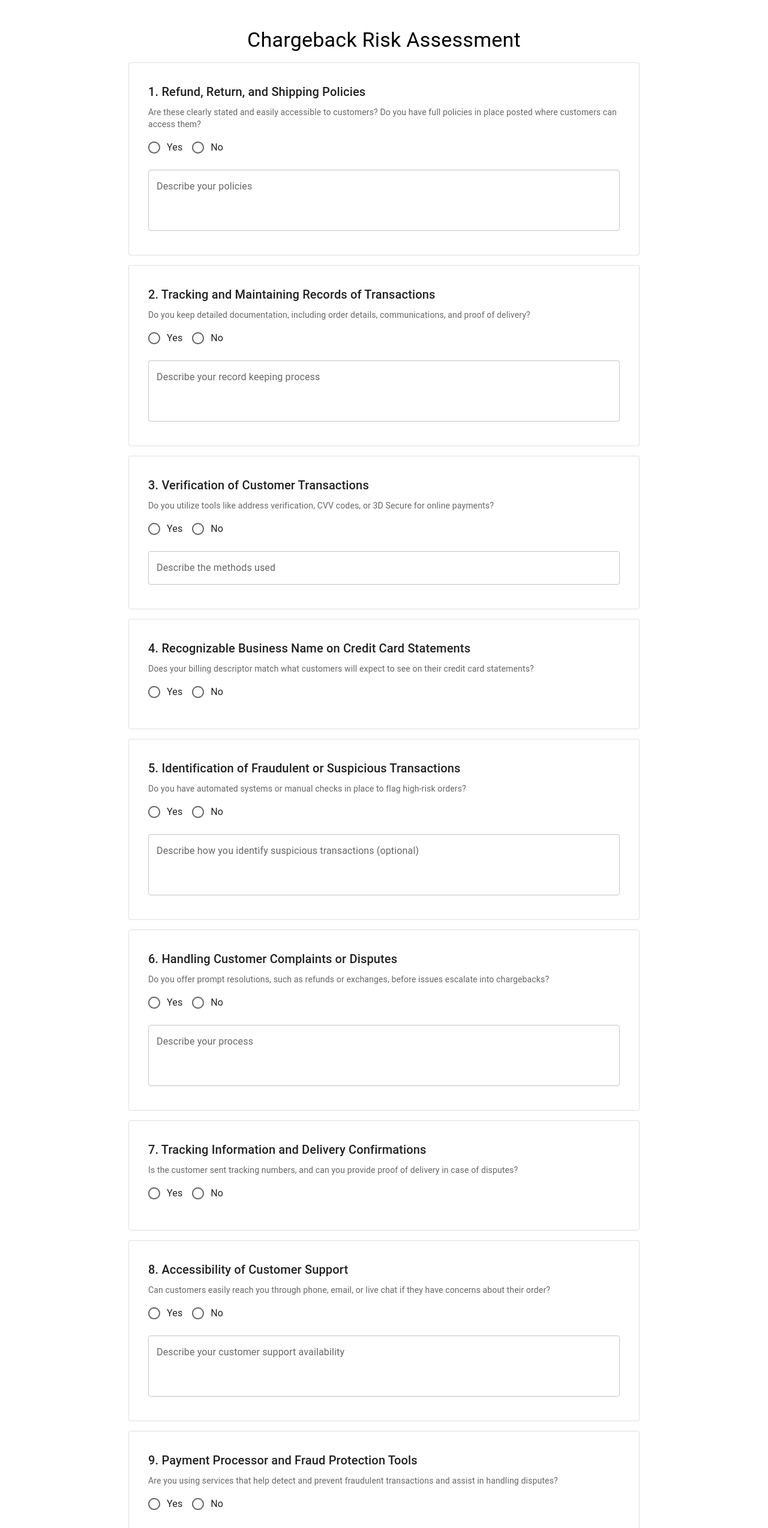
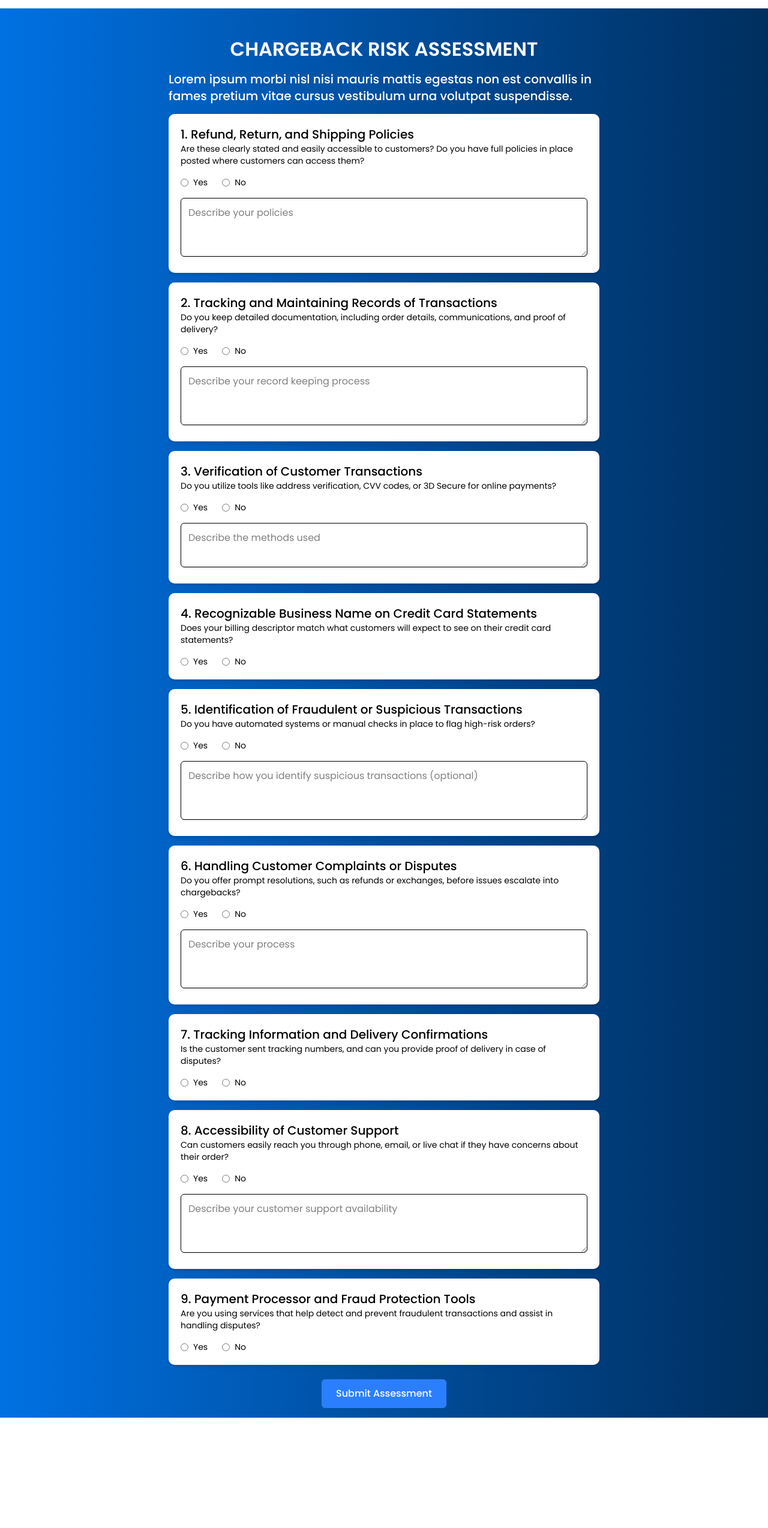
Before and after one commit to mubashirmi/getpietabsfrontend, a React (Vite) app: page /chargebackRiskAnalysis in a window 1280 px wide. Shown: the part 58-2606 px from the top of the page at 60% size. After the commit the page ends 2422 px from the top, so only its background shows below. Built offline with nearby package versions, Linux system fonts and the light colour scheme.

Commit message:
before meeting

```diff
--- a/src/pages/Tab4MainPage.jsx
+++ b/src/pages/Tab4MainPage.jsx
@@ -1,17 +1,4 @@
 import { useState } from 'react';
-import {
-  Container,
-  Typography,
-  Card,
-  CardContent,
-  TextField,
-  FormControl,
-  FormControlLabel,
-  RadioGroup,
-  Radio,
-  Button,
-  Box
-} from '@mui/material';
 import { useNavigate } from 'react-router-dom';
 
 const Tab4MainPage = () => {
@@ -48,7 +35,8 @@ const Tab4MainPage = () => {
 
   const handleSubmit = (e) => {
     e.preventDefault();
-    navigate('/general-info-form/1/chargebackRiskAssesment')
+    navigate('/general-info-form/1/chargebackRiskAssesment');
+
     // Count yes responses from all yes/no toggle fields
     const yesKeys = [
       'refundPolicyYes',
@@ -97,259 +85,215 @@ const Tab4MainPage = () => {
   };
 
   return (
-    <Container maxWidth="md" sx={{ my: 4 }}>
-      <Typography variant="h4" align="center" gutterBottom>
-        Chargeback Risk Assessment
-      </Typography>
+    <div className='w-full min-h-[calc(100vh-72px)] bg-gradient-to-r from-[#0071E3] to-[#002F5F]'>
+    <div className="max-w-[750px] w-[99.5%] mx-auto p-4">
+      <h1 className="text-[32px] text-white text-center font-bold mt-7 mb-3 uppercase">Chargeback Risk Assessment</h1>
+      <p className='text-white text-xl font-medium'>Lorem ipsum morbi nisl nisi mauris mattis egestas non est convallis in fames pretium vitae cursus vestibulum urna volutpat suspendisse.</p>
       <form onSubmit={handleSubmit}>
         {/* 1. Refund, Return, and Shipping Policies */}
-        <Card variant="outlined" sx={{ my: 2, p: 2 }}>
-          <CardContent>
-            <Typography variant="h6">
-              1. Refund, Return, and Shipping Policies
-            </Typography>
-            <Typography variant="body2" color="textSecondary" sx={{ mt: 1 }}>
-              Are these clearly stated and easily accessible to customers? Do you have full policies in place posted where customers can access them?
-            </Typography>
-            <FormControl component="fieldset" sx={{ mt: 1 }}>
-              <RadioGroup row name="refundPolicyYes" value={formData.refundPolicyYes} onChange={handleChange}>
-                <FormControlLabel value="yes" control={<Radio />} label="Yes" />
-                <FormControlLabel value="no" control={<Radio />} label="No" />
-              </RadioGroup>
-            </FormControl>
-            <TextField
+        <div className="bg-white p-5 rounded-[10px] shadow-md my-4">
+          <h2 className="text-xl font-medium">1. Refund, Return, and Shipping Policies</h2>
+          <p className="text-sm font-light">Are these clearly stated and easily accessible to customers? Do you have full policies in place posted where customers can access them?</p>
+          <div className="flex mt-4">
+            <label className="inline-flex items-center mr-6">
+              <input type="radio" name="refundPolicyYes" value="yes" className="form-radio" onChange={handleChange} />
+              <span className="ml-2 text-sm font-light">Yes</span>
+            </label>
+            <label className="inline-flex items-center">
+              <input type="radio" name="refundPolicyYes" value="no" className="form-radio" onChange={handleChange} />
+              <span className="ml-2 text-sm font-light">No</span>
+            </label>
+          </div>
+          <textarea
             name="refundPolicy"
-              label="Describe your policies"
-              variant="outlined"
-              fullWidth
-              multiline
-              rows={3}
+            placeholder="Describe your policies"
+            className="mt-4 w-full p-3 border rounded-md shadow-sm"
+            rows="3"
             value={formData.refundPolicy}
             onChange={handleChange}
-              sx={{ mt: 2 }}
           />
-          </CardContent>
-        </Card>
+        </div>
 
         {/* 2. Tracking and Maintaining Records of Transactions */}
-        <Card variant="outlined" sx={{ my: 2, p: 2 }}>
-          <CardContent>
-            <Typography variant="h6">
-              2. Tracking and Maintaining Records of Transactions
-            </Typography>
-            <Typography variant="body2" color="textSecondary" sx={{ mt: 1 }}>
-              Do you keep detailed documentation, including order details, communications, and proof of delivery?
-            </Typography>
-            <FormControl component="fieldset" sx={{ mt: 1 }}>
-              <RadioGroup row name="trackRecordsYes" value={formData.trackRecordsYes} onChange={handleChange}>
-                <FormControlLabel value="yes" control={<Radio />} label="Yes" />
-                <FormControlLabel value="no" control={<Radio />} label="No" />
-              </RadioGroup>
-            </FormControl>
-            <TextField
+        <div className="bg-white p-5 rounded-[10px] shadow-md my-4">
+          <h2 className="text-xl font-medium">2. Tracking and Maintaining Records of Transactions</h2>
+          <p className="text-sm font-light">Do you keep detailed documentation, including order details, communications, and proof of delivery?</p>
+          <div className="flex mt-4">
+            <label className="inline-flex items-center mr-6">
+              <input type="radio" name="trackRecordsYes" value="yes" className="form-radio" onChange={handleChange} />
+              <span className="ml-2 text-sm font-light">Yes</span>
+            </label>
+            <label className="inline-flex items-center">
+              <input type="radio" name="trackRecordsYes" value="no" className="form-radio" onChange={handleChange} />
+              <span className="ml-2 text-sm font-light">No</span>
+            </label>
+          </div>
+          <textarea
             name="trackRecords"
-              label="Describe your record keeping process"
-              variant="outlined"
-              fullWidth
-              multiline
-              rows={3}
+            placeholder="Describe your record keeping process"
+            className="mt-4 w-full p-3 border rounded-md shadow-sm"
+            rows="3"
             value={formData.trackRecords}
             onChange={handleChange}
-              sx={{ mt: 2 }}
           />
-          </CardContent>
-        </Card>
+        </div>
 
         {/* 3. Verification of Customer Transactions */}
-        <Card variant="outlined" sx={{ my: 2, p: 2 }}>
-          <CardContent>
-            <Typography variant="h6">
-              3. Verification of Customer Transactions
-            </Typography>
-            <Typography variant="body2" color="textSecondary" sx={{ mt: 1 }}>
-              Do you utilize tools like address verification, CVV codes, or 3D Secure for online payments?
-            </Typography>
-            <FormControl component="fieldset" sx={{ mt: 1 }}>
-              <RadioGroup row name="verifyAuthenticityYes" value={formData.verifyAuthenticityYes} onChange={handleChange}>
-                <FormControlLabel value="yes" control={<Radio />} label="Yes" />
-                <FormControlLabel value="no" control={<Radio />} label="No" />
-              </RadioGroup>
-            </FormControl>
-            <TextField
+        <div className="bg-white p-5 rounded-[10px] shadow-md my-4">
+          <h2 className="text-xl font-medium">3. Verification of Customer Transactions</h2>
+          <p className="text-sm font-light">Do you utilize tools like address verification, CVV codes, or 3D Secure for online payments?</p>
+          <div className="flex mt-4">
+            <label className="inline-flex items-center mr-6">
+              <input type="radio" name="verifyAuthenticityYes" value="yes" className="form-radio" onChange={handleChange} />
+              <span className="ml-2 text-sm font-light">Yes</span>
+            </label>
+            <label className="inline-flex items-center">
+              <input type="radio" name="verifyAuthenticityYes" value="no" className="form-radio" onChange={handleChange} />
+              <span className="ml-2 text-sm font-light">No</span>
+            </label>
+          </div>
+          <textarea
             name="verifyAuthenticity"
-              label="Describe the methods used"
-              variant="outlined"
-              fullWidth
+            placeholder="Describe the methods used"
+            className="mt-4 w-full p-3 border rounded-md shadow-sm"
             value={formData.verifyAuthenticity}
             onChange={handleChange}
-              sx={{ mt: 2 }}
           />
-          </CardContent>
-        </Card>
+        </div>
 
         {/* 4. Recognizable Business Name on Credit Card Statements */}
-        <Card variant="outlined" sx={{ my: 2, p: 2 }}>
-          <CardContent>
-            <Typography variant="h6">
-              4. Recognizable Business Name on Credit Card Statements
-            </Typography>
-            <Typography variant="body2" color="textSecondary" sx={{ mt: 1 }}>
-              Does your billing descriptor match what customers will expect to see on their credit card statements?
-            </Typography>
-            <FormControl component="fieldset" sx={{ mt: 1 }}>
-              <RadioGroup row name="recognizableNameYes" value={formData.recognizableNameYes} onChange={handleChange}>
-                <FormControlLabel value="yes" control={<Radio />} label="Yes" />
-                <FormControlLabel value="no" control={<Radio />} label="No" />
-              </RadioGroup>
-            </FormControl>
-          </CardContent>
-        </Card>
+        <div className="bg-white p-5 rounded-[10px] shadow-md my-4">
+          <h2 className="text-xl font-medium">4. Recognizable Business Name on Credit Card Statements</h2>
+          <p className="text-sm font-light">Does your billing descriptor match what customers will expect to see on their credit card statements?</p>
+          <div className="flex mt-4">
+            <label className="inline-flex items-center mr-6">
+              <input type="radio" name="recognizableNameYes" value="yes" className="form-radio" onChange={handleChange} />
+              <span className="ml-2 text-sm font-light">Yes</span>
+            </label>
+            <label className="inline-flex items-center">
+              <input type="radio" name="recognizableNameYes" value="no" className="form-radio" onChange={handleChange} />
+              <span className="ml-2 text-sm font-light">No</span>
+            </label>
+          </div>
+        </div>
 
         {/* 5. Identification of Fraudulent or Suspicious Transactions */}
-        <Card variant="outlined" sx={{ my: 2, p: 2 }}>
-          <CardContent>
-            <Typography variant="h6">
-              5. Identification of Fraudulent or Suspicious Transactions
-            </Typography>
-            <Typography variant="body2" color="textSecondary" sx={{ mt: 1 }}>
-              Do you have automated systems or manual checks in place to flag high-risk orders?
-            </Typography>
-            <FormControl component="fieldset" sx={{ mt: 1 }}>
-              <RadioGroup row name="fraudDetectionYes" value={formData.fraudDetectionYes} onChange={handleChange}>
-                <FormControlLabel value="yes" control={<Radio />} label="Yes" />
-                <FormControlLabel value="no" control={<Radio />} label="No" />
-              </RadioGroup>
-            </FormControl>
-            <TextField
+        <div className="bg-white p-5 rounded-[10px] shadow-md my-4">
+          <h2 className="text-xl font-medium">5. Identification of Fraudulent or Suspicious Transactions</h2>
+          <p className="text-sm font-light">Do you have automated systems or manual checks in place to flag high-risk orders?</p>
+          <div className="flex mt-4">
+            <label className="inline-flex items-center mr-6">
+              <input type="radio" name="fraudDetectionYes" value="yes" className="form-radio" onChange={handleChange} />
+              <span className="ml-2 text-sm font-light">Yes</span>
+            </label>
+            <label className="inline-flex items-center">
+              <input type="radio" name="fraudDetectionYes" value="no" className="form-radio" onChange={handleChange} />
+              <span className="ml-2 text-sm font-light">No</span>
+            </label>
+          </div>
+          <textarea
             name="fraudDetection"
-              label="Describe how you identify suspicious transactions (optional)"
-              variant="outlined"
-              fullWidth
-              multiline
-              rows={3}
+            placeholder="Describe how you identify suspicious transactions (optional)"
+            className="mt-4 w-full p-3 border rounded-md shadow-sm"
+            rows="3"
             value={formData.fraudDetection}
             onChange={handleChange}
-              sx={{ mt: 2 }}
           />
-          </CardContent>
-        </Card>
+        </div>
 
         {/* 6. Handling Customer Complaints or Disputes */}
-        <Card variant="outlined" sx={{ my: 2, p: 2 }}>
-          <CardContent>
-            <Typography variant="h6">
-              6. Handling Customer Complaints or Disputes
-            </Typography>
-            <Typography variant="body2" color="textSecondary" sx={{ mt: 1 }}>
-              Do you offer prompt resolutions, such as refunds or exchanges, before issues escalate into chargebacks?
-            </Typography>
-            <FormControl component="fieldset" sx={{ mt: 1 }}>
-              <RadioGroup row name="complaintsProcessYes" value={formData.complaintsProcessYes} onChange={handleChange}>
-                <FormControlLabel value="yes" control={<Radio />} label="Yes" />
-                <FormControlLabel value="no" control={<Radio />} label="No" />
-              </RadioGroup>
-            </FormControl>
-            <TextField
+        <div className="bg-white p-5 rounded-[10px] shadow-md my-4">
+          <h2 className="text-xl font-medium">6. Handling Customer Complaints or Disputes</h2>
+          <p className="text-sm font-light">Do you offer prompt resolutions, such as refunds or exchanges, before issues escalate into chargebacks?</p>
+          <div className="flex mt-4">
+            <label className="inline-flex items-center mr-6">
+              <input type="radio" name="complaintsProcessYes" value="yes" className="form-radio" onChange={handleChange} />
+              <span className="ml-2 text-sm font-light">Yes</span>
+            </label>
+            <label className="inline-flex items-center">
+              <input type="radio" name="complaintsProcessYes" value="no" className="form-radio" onChange={handleChange} />
+              <span className="ml-2 text-sm font-light">No</span>
+            </label>
+          </div>
+          <textarea
             name="complaintsProcess"
-              label="Describe your process"
-              variant="outlined"
-              fullWidth
-              multiline
-              rows={3}
+            placeholder="Describe your process"
+            className="mt-4 w-full p-3 border rounded-md shadow-sm"
+            rows="3"
             value={formData.complaintsProcess}
             onChange={handleChange}
-              sx={{ mt: 2 }}
           />
-          </CardContent>
-        </Card>
+        </div>
 
         {/* 7. Tracking Information and Delivery Confirmations */}
-        <Card variant="outlined" sx={{ my: 2, p: 2 }}>
-          <CardContent>
-            <Typography variant="h6">
-              7. Tracking Information and Delivery Confirmations
-            </Typography>
-            <Typography variant="body2" color="textSecondary" sx={{ mt: 1 }}>
-              Is the customer sent tracking numbers, and can you provide proof of delivery in case of disputes?
-            </Typography>
-            <FormControl component="fieldset" sx={{ mt: 1 }}>
-              <RadioGroup row name="trackingInfoYes" value={formData.trackingInfoYes} onChange={handleChange}>
-                <FormControlLabel value="yes" control={<Radio />} label="Yes" />
-                <FormControlLabel value="no" control={<Radio />} label="No" />
-              </RadioGroup>
-            </FormControl>
-          </CardContent>
-        </Card>
+        <div className="bg-white p-5 rounded-[10px] shadow-md my-4">
+          <h2 className="text-xl font-medium">7. Tracking Information and Delivery Confirmations</h2>
+          <p className="text-sm font-light">Is the customer sent tracking numbers, and can you provide proof of delivery in case of disputes?</p>
+          <div className="flex mt-4">
+            <label className="inline-flex items-center mr-6">
+              <input type="radio" name="trackingInfoYes" value="yes" className="form-radio" onChange={handleChange} />
+              <span className="ml-2 text-sm font-light">Yes</span>
+            </label>
+            <label className="inline-flex items-center">
+              <input type="radio" name="trackingInfoYes" value="no" className="form-radio" onChange={handleChange} />
+              <span className="ml-2 text-sm font-light">No</span>
+            </label>
+          </div>
+        </div>
 
         {/* 8. Accessibility of Customer Support */}
-        <Card variant="outlined" sx={{ my: 2, p: 2 }}>
-          <CardContent>
-            <Typography variant="h6">
-              8. Accessibility of Customer Support
-            </Typography>
-            <Typography variant="body2" color="textSecondary" sx={{ mt: 1 }}>
-              Can customers easily reach you through phone, email, or live chat if they have concerns about their order?
-            </Typography>
-            <FormControl component="fieldset" sx={{ mt: 1 }}>
-              <RadioGroup row name="customerSupportYes" value={formData.customerSupportYes} onChange={handleChange}>
-                <FormControlLabel value="yes" control={<Radio />} label="Yes" />
-                <FormControlLabel value="no" control={<Radio />} label="No" />
-              </RadioGroup>
-            </FormControl>
-            <TextField
+        <div className="bg-white p-5 rounded-[10px] shadow-md my-4">
+          <h2 className="text-xl font-medium">8. Accessibility of Customer Support</h2>
+          <p className="text-sm font-light">Can customers easily reach you through phone, email, or live chat if they have concerns about their order?</p>
+          <div className="flex mt-4">
+            <label className="inline-flex items-center mr-6">
+              <input type="radio" name="customerSupportYes" value="yes" className="form-radio" onChange={handleChange} />
+              <span className="ml-2 text-sm font-light">Yes</span>
+            </label>
+            <label className="inline-flex items-center">
+              <input type="radio" name="customerSupportYes" value="no" className="form-radio" onChange={handleChange} />
+              <span className="ml-2 text-sm font-light">No</span>
+            </label>
+          </div>
+          <textarea
             name="customerSupport"
-              label="Describe your customer support availability"
-              variant="outlined"
-              fullWidth
-              multiline
-              rows={3}
+            placeholder="Describe your customer support availability"
+            className="mt-4 w-full p-3 border rounded-md shadow-sm"
+            rows="3"
             value={formData.customerSupport}
             onChange={handleChange}
-              sx={{ mt: 2 }}
           />
-          </CardContent>
-        </Card>
+        </div>
 
         {/* 9. Payment Processor and Fraud Protection Tools */}
-        <Card variant="outlined" sx={{ my: 2, p: 2 }}>
-          <CardContent>
-            <Typography variant="h6">
-              9. Payment Processor and Fraud Protection Tools
-            </Typography>
-            <Typography variant="body2" color="textSecondary" sx={{ mt: 1 }}>
-              Are you using services that help detect and prevent fraudulent transactions and assist in handling disputes?
-            </Typography>
-            <FormControl component="fieldset" sx={{ mt: 1 }}>
-              <RadioGroup row name="paymentProcessorYes" value={formData.paymentProcessorYes} onChange={handleChange}>
-                <FormControlLabel value="yes" control={<Radio />} label="Yes" />
-                <FormControlLabel value="no" control={<Radio />} label="No" />
-              </RadioGroup>
-            </FormControl>
-          </CardContent>
-        </Card>
+        <div className="bg-white p-5 rounded-[10px] shadow-md my-4">
+          <h2 className="text-xl font-medium">9. Payment Processor and Fraud Protection Tools</h2>
+          <p className="text-sm font-light">Are you using services that help detect and prevent fraudulent transactions and assist in handling disputes?</p>
+          <div className="flex mt-4">
+            <label className="inline-flex items-center mr-6">
+              <input type="radio" name="paymentProcessorYes" value="yes" className="form-radio" onChange={handleChange} />
+              <span className="ml-2 text-sm font-light">Yes</span>
+            </label>
+            <label className="inline-flex items-center">
+              <input type="radio" name="paymentProcessorYes" value="no" className="form-radio" onChange={handleChange} />
+              <span className="ml-2 text-sm font-light">No</span>
+            </label>
+          </div>
+        </div>
 
-        <Box textAlign="center" sx={{ mt: 4 }}>
-          <Button variant="contained" color="primary" type="submit">
-            Submit Assessment
-          </Button>
-        </Box>
+        <div className="text-center mt-6">
+          <button type="submit" className="bg-blue-500 text-white px-6 py-3 rounded-md font-medium">Submit Assessment</button>
+        </div>
       </form>
 
       {result && (
-        <Card variant="outlined" sx={{ my: 4, p: 2, backgroundColor: '#f9f9f9' }}>
-          <CardContent>
-            <Typography variant="h5" gutterBottom>
-              Analysis Result
-            </Typography>
-            <Typography variant="subtitle1" gutterBottom>
-              {result.analysisTitle} ({result.yesCount} Yes answer{result.yesCount !== 1 ? 's' : ''})
-            </Typography>
-            <Typography variant="body1" gutterBottom>
-              {result.analysisMessage}
-            </Typography>
-            <Box sx={{ mt: 4 }}>
-              <Typography variant="h6">In the meantime:</Typography>
-              <ul>
+        <div className="bg-gray-100 p-6 rounded-lg shadow-md mt-8">
+          <h3 className="text-2xl font-semibold mb-4">Analysis Result</h3>
+          <p className="text-xl font-medium">{result.analysisTitle} ({result.yesCount} Yes answer{result.yesCount !== 1 ? 's' : ''})</p>
+          <p className="mt-4">{result.analysisMessage}</p>
+          <div className="mt-8">
+            <h4 className="font-semibold text-lg">In the meantime:</h4>
+            <ul className="list-disc pl-6">
               <li>Use Clear and Transparent Policies</li>
               <li>Maintain Detailed Transaction Records</li>
               <li>Implement Address Verification Systems (AVS)</li>
@@ -361,14 +305,12 @@ const Tab4MainPage = () => {
               <li>Work with Your Payment Processor</li>
               <li>Offer Customer Support Accessibility</li>
             </ul>
-              <Typography variant="body2">
-                By taking these precautions, you can reduce the likelihood of chargebacks and protect your business from unnecessary financial losses.
-              </Typography>
-            </Box>
-          </CardContent>
-        </Card>
+            <p className="text-gray-600 mt-4">By taking these precautions, you can reduce the likelihood of chargebacks and protect your business from unnecessary financial losses.</p>
+          </div>
+        </div>
       )}
-    </Container>
+    </div>
+    </div>
   );
 };
 
```
Lines whose indentation alone changed are shown as unchanged.
